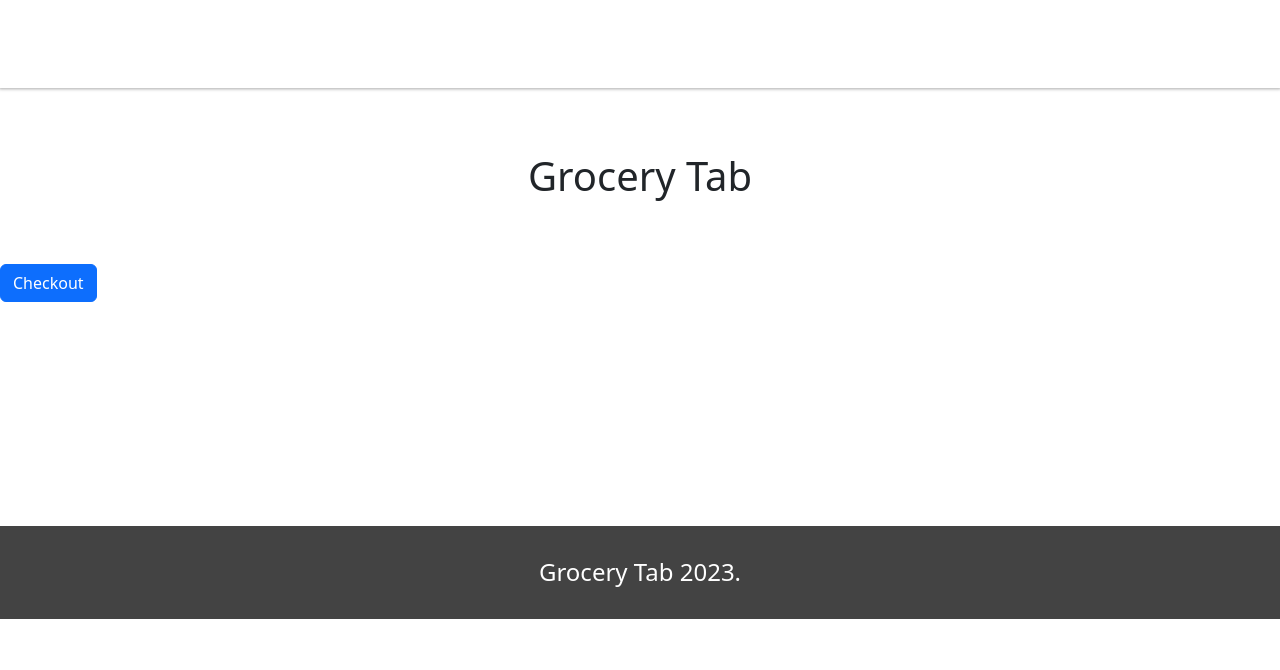
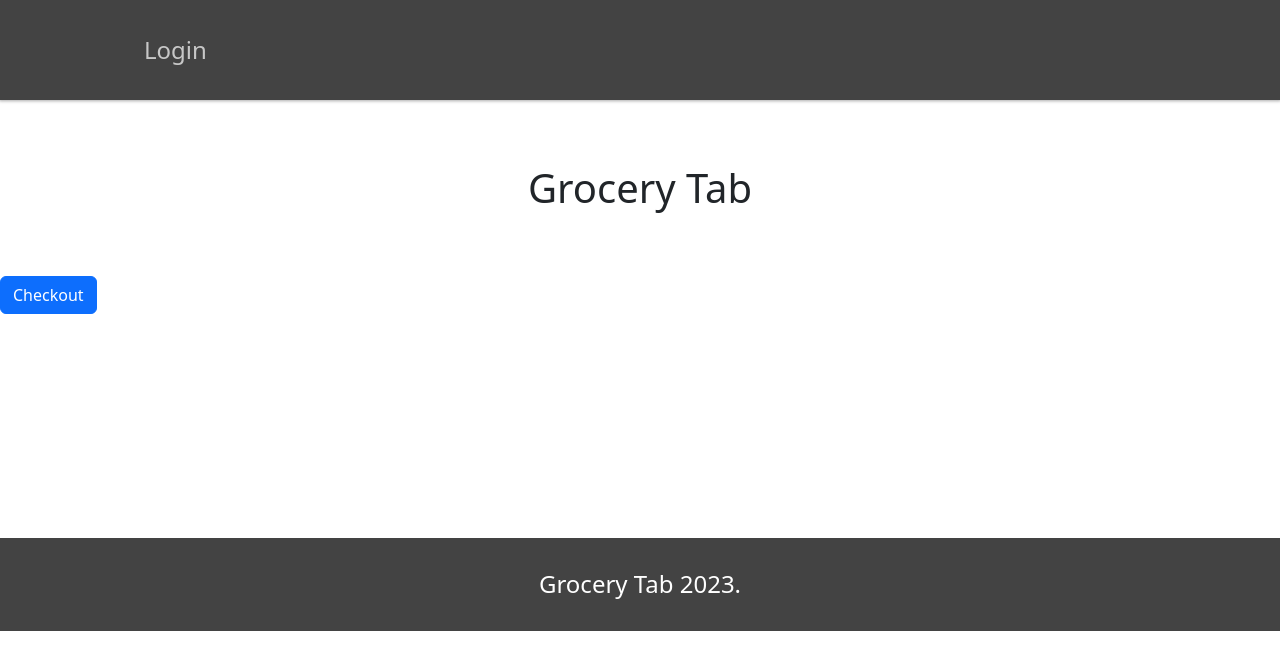
Before and after one commit to brycehadl/Grocery_Tab, a React (Vite) app in the folder client/: page / in a window 1280 px wide. Shown: the top 670 px of the page. Built offline with nearby package versions, Linux system fonts and the light colour scheme.

Commit message:
added login button to navbar

```diff
--- a/client/src/components/Nav/index.jsx
+++ b/client/src/components/Nav/index.jsx
@@ -1,17 +1,9 @@
 import { Link } from "react-router-dom";
-
-// import { THEME_TOGGLE } from "../../utils/actions";
-// import { useStoreContext } from "../../utils/store-context";
-
 import Auth from "../../utils/auth";
-
-// import logo from '../../assets/images/logo.png';
-// import darkToggle from '../../assets/images/dark-toggle.svg';
 
 import './style.scss';
 
 export default function Nav() {
-  // const [theme, dispatch] = useStoreContext('theme');
 
   return (
     <header>
@@ -22,6 +14,9 @@ export default function Nav() {
 
       <div>
         <nav>
+          {!Auth.loggedIn() && (
+            <Link to="/login">Login</Link>
+          )}
           {Auth.loggedIn() && (
             <>
               <Link to="/">Home</Link>
--- a/client/src/components/Nav/style.scss
+++ b/client/src/components/Nav/style.scss
@@ -5,52 +5,8 @@ header {
     justify-content: space-between;
     align-items: center;
     box-shadow: 0 0 3px 1px rgba(150, 150, 150, 0.8);
-
-    .header-logo {
-        width: 46px;
-    }
-
-    &.header-theme__light {
-        background-color: #DDD;
-    }
-
-    &.header-theme__dark {
-        background-color: #333;
-        color: #AAA;
-
-        nav {
-
-            a,
-            a:active,
-            a:visited,
-            .logout-link {
-                color: #DDD;
-
-                &:hover {
-                    text-shadow: 1px 1px 2px #DDD;
-                }
-            }
-
-        }
-
-        .header-theme-toggle {
-            background-color: #AAA;
-            border-radius: 50%;
-        }
-    }
-
-    .header-theme-toggle {
-        display: inline-block;
-        vertical-align: text-bottom;
-        width: 1.8rem;
-        opacity: 0.8;
-        cursor: pointer;
-        transition: opacity 0.15s linear;
-
-        &:hover {
-            opacity: 1;
-        }
-    }
+    background-color: #434343;
+    color: #fff;
 
     nav {
         display: inline-block;
@@ -63,9 +19,8 @@ header {
         a:visited,
         .logout-link {
             text-decoration: none;
-            color: #333;
-            opacity: 0.5;
-            transition: all 0.15s linear;
+            color: #fff;
+            opacity: 0.7;
             margin: 0 1rem;
             cursor: pointer;
 
```
